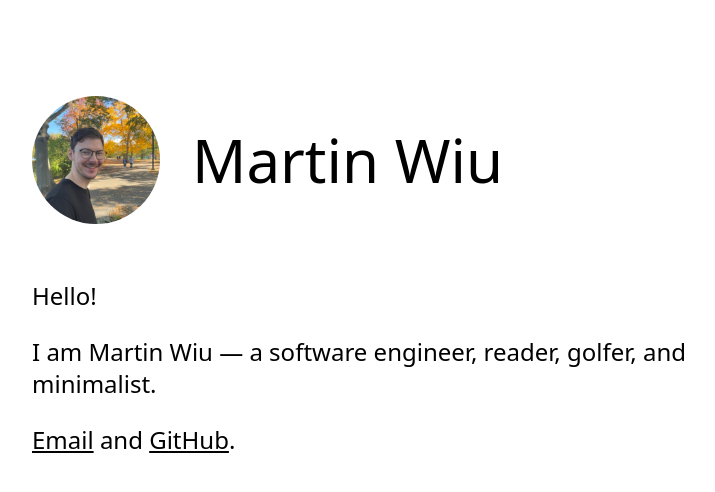
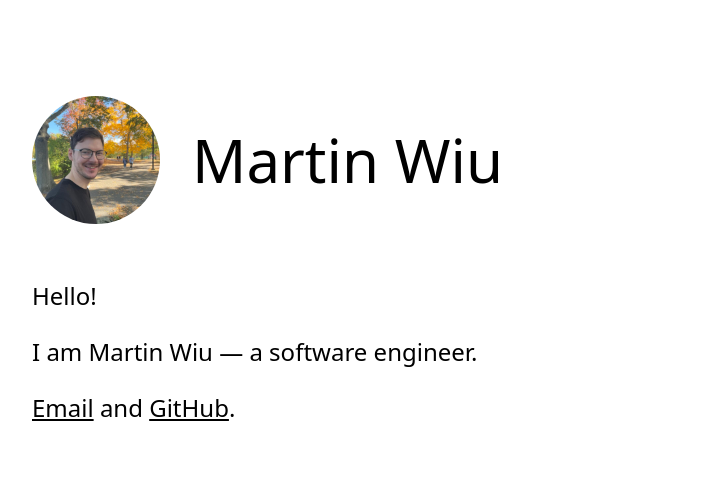
Before and after one commit to wiu753/martinwiu.com, a Nuxt app: page / in a window 1280 px wide. Shown: the top 492 px of the page, without its empty margins (32-747 px from the left). Built offline with nearby package versions, Linux system fonts and the light colour scheme.

Commit message:
Update app.vue

```diff
--- a/app.vue
+++ b/app.vue
@@ -7,7 +7,7 @@
         <p class="mb-6">
           Hello!
         </p>
-        <p>I am Martin Wiu — a software engineer, reader, golfer, and minimalist.</p>
+        <p>I am Martin Wiu — a software engineer.</p>
         <p class="mt-6 flex flex-col">
           <span>
             <a class="underline" href="mailto:martinwiu@proton.me">Email</a> and
```
